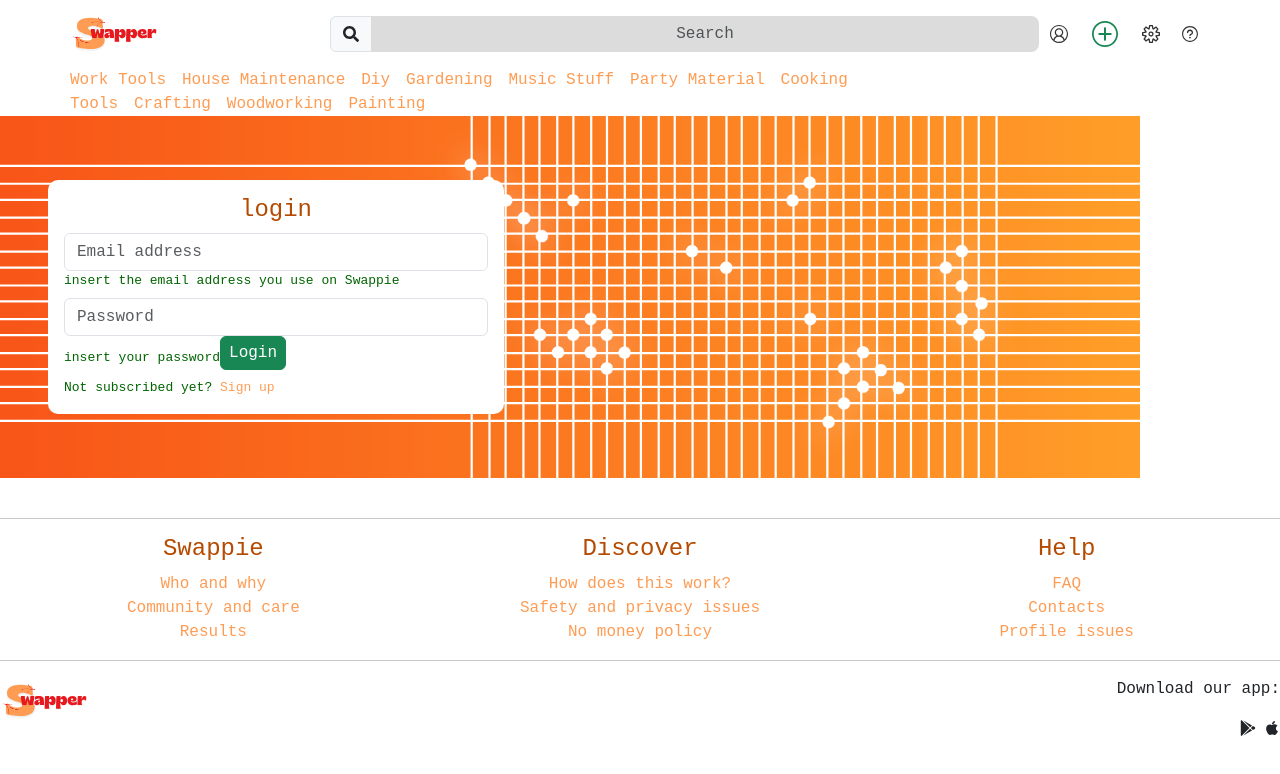
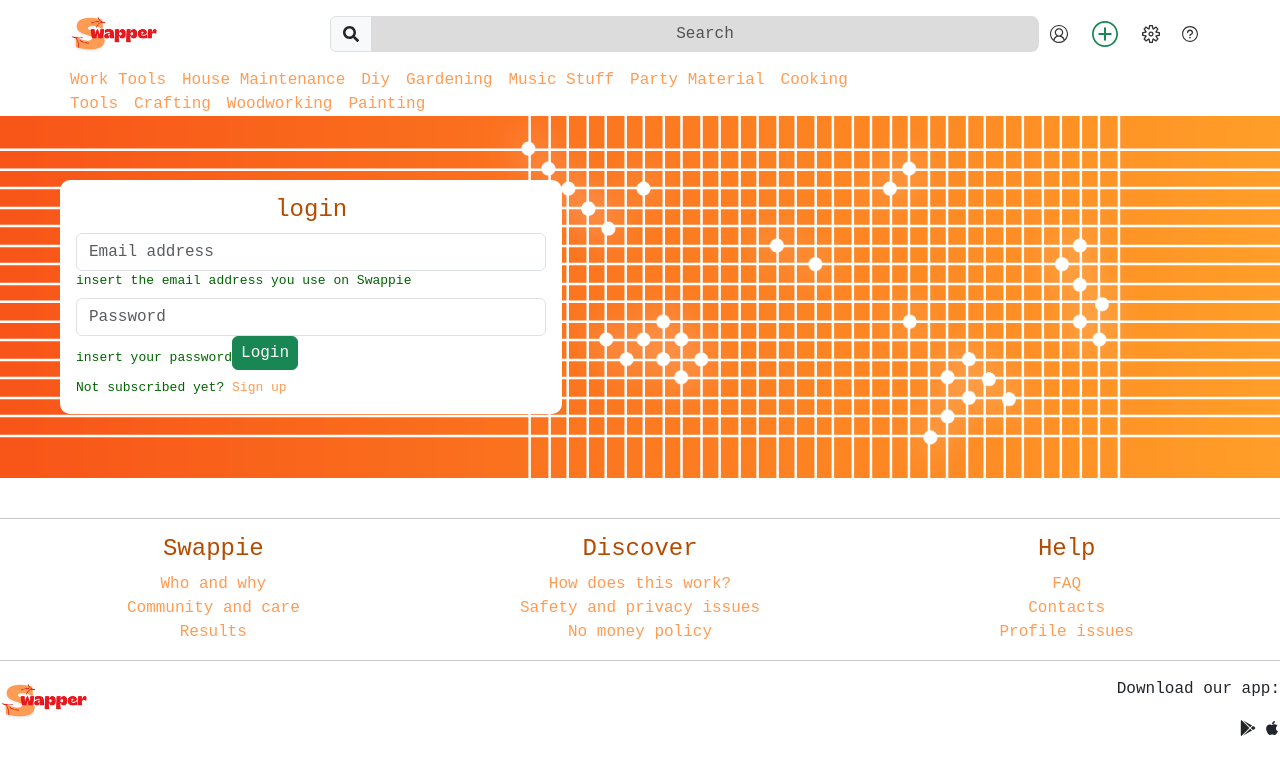
Before and after one commit to rossellamaruccia/Swapper, a React (Vite) app: page /login in a window 1280 px wide. Shown: the top 774 px of the page. Built offline with nearby package versions, Linux system fonts and the light colour scheme.

Commit message:
more css fixes

```diff
--- a/src/components/header/LogoButton.tsx
+++ b/src/components/header/LogoButton.tsx
@@ -9,7 +9,7 @@ function LogoButton() {
     <>
         <a href="/" onClick={handleClick}>
           <Image
-            src="../../public/assets/swapper-logo.svg"
+            src="../../public/assets/swapper-logo.png"
             fluid
             className="navbar.brand align-top logo-small"
           />
--- a/src/components/signup-page/LoginForm.tsx
+++ b/src/components/signup-page/LoginForm.tsx
@@ -20,7 +20,7 @@ const LoginForm = () => {
   }
 
   return (
-    <Container className="hero py-5">
+    <Container fluid className="hero py-5">
       <Form className="customForm" onSubmit={handleSubmit}>
         <h4>login</h4>
         <Form.Group className="mb-2">
@@ -46,14 +46,17 @@ const LoginForm = () => {
           />
           <Form.Label>insert your password</Form.Label>
         </Form.Group>
-        <Button
-          className="btn btn-success px-2 py-1 mb-2"
-          type="submit"
-        >
+        <Button className="btn btn-success px-2 py-1 mb-2" type="submit">
           Login
         </Button>
         <br />
-        {error == true ? (<Alert variant="success" className="mt-3">Something went wrong, try again.</Alert>) : (<></>)}
+        {error == true ? (
+          <Alert variant="success" className="mt-3">
+            Something went wrong, try again.
+          </Alert>
+        ) : (
+          <></>
+        )}
         <span>Not subscribed yet? </span>
         <a href="/signup">Sign up</a>
       </Form>
--- a/src/components/signup-page/SubscribeForm.tsx
+++ b/src/components/signup-page/SubscribeForm.tsx
@@ -53,7 +53,7 @@ const SubscribeForm = () => {
   }
 
   return (
-    <Container className="hero py-5">
+    <Container fluid className="hero py-5">
       <Form className="customForm" onSubmit={handleSubmit}>
         <h4>Become a swapper!</h4>
 
```
Also changed, not shown: public/assets/swapper-logo.png (added).
